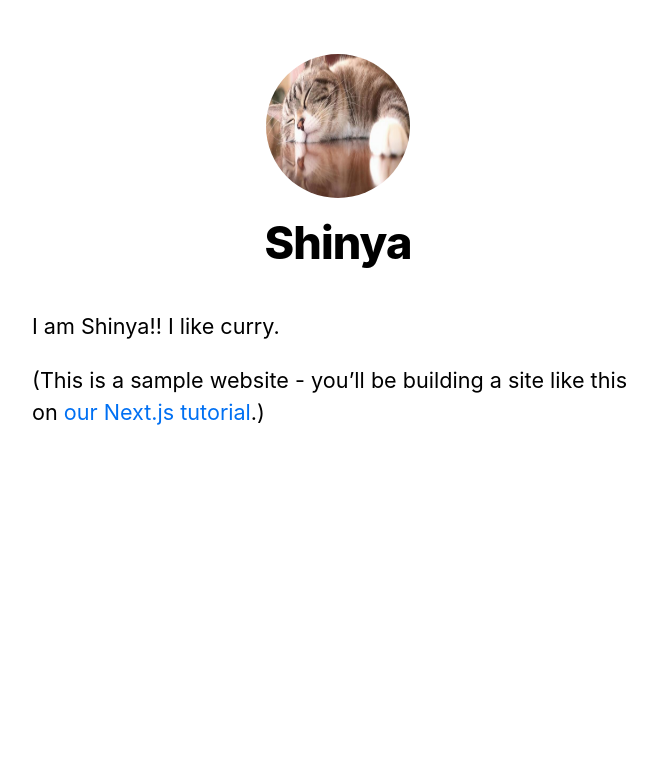
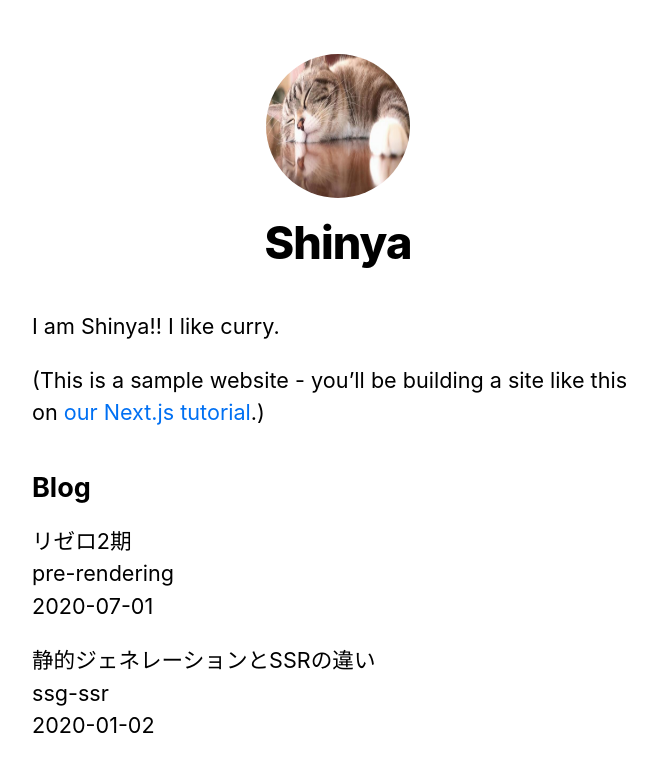
Before and after one commit to mokoshin0720/react-tutorial, a Next.js app in the folder book/super_basic_react_and_next/nextjs-blog/: page / in a window 1280 px wide. Shown: the top 772 px of the page, without its empty margins (302-959 px from the left). Built offline with nearby package versions, Linux system fonts and the light colour scheme.

Commit message:
[add]basic getStaticProps

```diff
--- /dev/null
+++ b/book/super_basic_react_and_next/nextjs-blog/lib/posts.js
@@ -0,0 +1,37 @@
+import fs from 'fs'
+import path from 'path'
+import matter from 'gray-matter'
+
+const postsDirectory = path.join(process.cwd(), 'posts')
+
+export function getSortedPostsData() {
+  // Get file names under /posts
+  const fileNames = fs.readdirSync(postsDirectory)
+  const allPostsData = fileNames.map(fileName => {
+    // Remove ".md" from file name to get id
+    const id = fileName.replace(/\.md$/, '')
+
+    // Read markdown file as string
+    const fullPath = path.join(postsDirectory, fileName)
+    const fileContents = fs.readFileSync(fullPath, 'utf8')
+
+    // Use gray-matter to parse the post metadata section
+    const matterResult = matter(fileContents)
+
+    // Combine the data with the id
+    return {
+      id,
+      ...matterResult.data
+    }
+  })
+  // Sort posts by date
+  return allPostsData.sort(({ date: a }, { date: b }) => {
+    if (a < b) {
+      return 1
+    } else if (a > b) {
+      return -1
+    } else {
+      return 0
+    }
+  })
+}
--- a/book/super_basic_react_and_next/nextjs-blog/package.json
+++ b/book/super_basic_react_and_next/nextjs-blog/package.json
@@ -8,6 +8,7 @@
     "start": "next start"
   },
   "dependencies": {
+    "gray-matter": "^4.0.3",
     "next": "^11.0.0",
     "react": "17.0.2",
     "react-dom": "17.0.2"
--- a/book/super_basic_react_and_next/nextjs-blog/pages/index.js
+++ b/book/super_basic_react_and_next/nextjs-blog/pages/index.js
@@ -1,8 +1,18 @@
 import Head from 'next/head'
 import Layout, { siteTitle } from '../components/layout'
 import utilStyles from '../styles/utils.module.css'
+import { getSortedPostsData } from '../lib/posts'
 
-export default function Home() {
+export async function getStaticProps() {
+  const allPostsData = getSortedPostsData()
+  return {
+    props: {
+      allPostsData
+    }
+  }
+}
+
+export default function Home({allPostsData}) {
   return (
     <Layout home>
       <Head>
@@ -15,6 +25,20 @@
           <a href="https://nextjs.org/learn">our Next.js tutorial</a>.)
         </p>
       </section>
+      <section className={`${utilStyles.headingMd} ${utilStyles.padding1px}`}>
+        <h2 className={utilStyles.headingLg}>Blog</h2>
+        <ul className={utilStyles.list}>
+          {allPostsData.map(({ id, date, title }) => (
+            <li className={utilStyles.listItem} key={id}>
+              {title}
+              <br />
+              {id}
+              <br />
+              {date}
+            </li>
+          ))}
+        </ul>
+      </section>
     </Layout>
   )
 }
--- /dev/null
+++ b/book/super_basic_react_and_next/nextjs-blog/posts/pre-rendering.md
@@ -0,0 +1,11 @@
+---
+title: 'リゼロ2期'
+date: '2020-07-01'
+---
+
+Next.js has two forms of pre-rendering: **Static Generation** and **Server-side Rendering**. The difference is in **when** it generates the HTML for a page.
+
+- **Static Generation** is the pre-rendering method that generates the HTML at **build time**. The pre-rendered HTML is then _reused_ on each request.
+- **Server-side Rendering** is the pre-rendering method that generates the HTML on **each request**.
+
+Importantly, Next.js lets you **choose** which pre-rendering form to use for each page. You can create a "hybrid" Next.js app by using Static Generation for most pages and using Server-side Rendering for others.
--- /dev/null
+++ b/book/super_basic_react_and_next/nextjs-blog/posts/ssg-ssr.md
@@ -0,0 +1,19 @@
+---
+title: '静的ジェネレーションとSSRの違い'
+date: '2020-01-02'
+---
+
+We recommend using **Static Generation** (with and without data) whenever possible because your page can be built once and served by CDN, which makes it much faster than having a server render the page on every request.
+
+You can use Static Generation for many types of pages, including:
+
+- Marketing pages
+- Blog posts
+- E-commerce product listings
+- Help and documentation
+
+You should ask yourself: "Can I pre-render this page **ahead** of a user's request?" If the answer is yes, then you should choose Static Generation.
+
+On the other hand, Static Generation is **not** a good idea if you cannot pre-render a page ahead of a user's request. Maybe your page shows frequently updated data, and the page content changes on every request.
+
+In that case, you can use **Server-Side Rendering**. It will be slower, but the pre-rendered page will always be up-to-date. Or you can skip pre-rendering and use client-side JavaScript to populate data.
```
Also changed, not shown: 1 other file (tests, documents, lock files or other folders).
